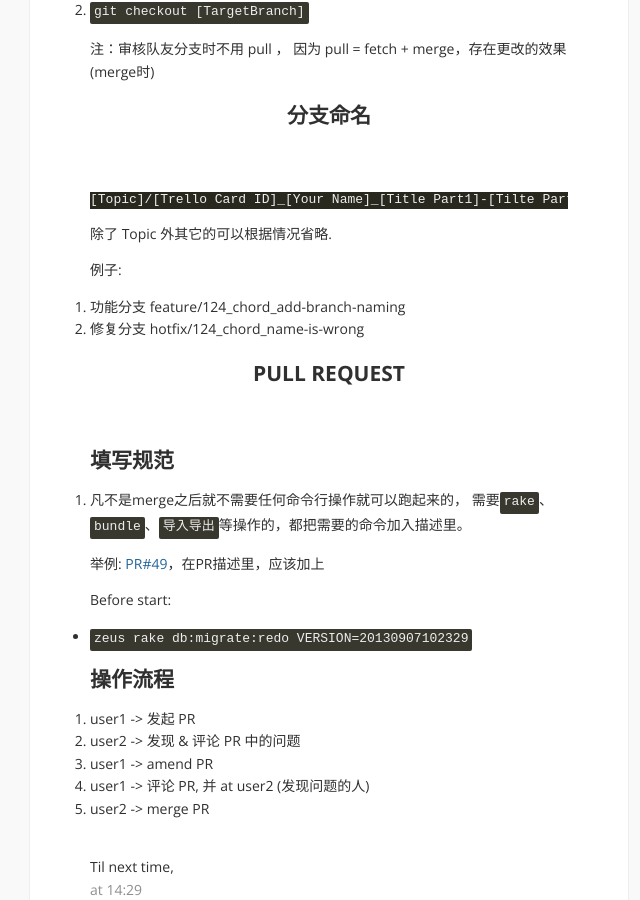
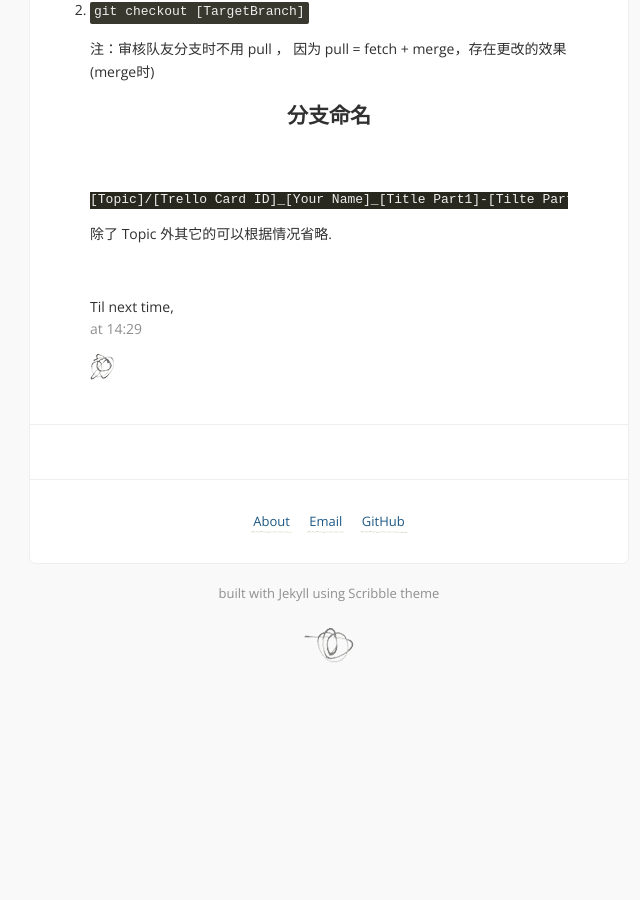
Before and after one commit to Puffant/puffant.github.io, a Jekyll site: the page built from _posts/2013-11-26-git-and-github-workflow.md, in a window 1280 px wide and 900 px high, scrolled down 1083 px. Shown: the whole window, without its empty margins (311-951 px from the left). Built offline with Jekyll 4.4.1, drawn with Linux system fonts in a browser that asks for light colours; Markdown is read by kramdown in place of the engine named in the settings; comment, search, counter and statistics services are not loaded; after the commit the page ends 1776 px from its top, so only the background shows below that.

Commit message:
Update 2013-11-26-git-and-github-workflow.md

````diff
--- a/_posts/2013-11-26-git-and-github-workflow.md
+++ b/_posts/2013-11-26-git-and-github-workflow.md
@@ -39,30 +39,3 @@ disqus: y
 ```
 
 除了 Topic 外其它的可以根据情况省略.
-
-例子:
-
-1. 功能分支 feature/124_chord_add-branch-naming
-2. 修复分支 hotfix/124_chord_name-is-wrong
-
-
-# Pull Request
-
-## 填写规范
-
-1. 凡不是merge之后就不需要任何命令行操作就可以跑起来的，
-需要`rake`、`bundle`、`导入导出`等操作的，都把需要的命令加入描述里。
-
-举例: [PR#49](https://github.com/layerssss/pfrails/pull/49)，在PR描述里，应该加上
-
-Before start:
-
-- `zeus rake db:migrate:redo VERSION=20130907102329`
-
-## 操作流程
-
-1. user1 -> 发起 PR
-2. user2 -> 发现 & 评论 PR 中的问题
-3. user1 -> amend PR
-4. user1 -> 评论 PR, 并 at user2 (发现问题的人)
-5. user2 -> merge PR
````
